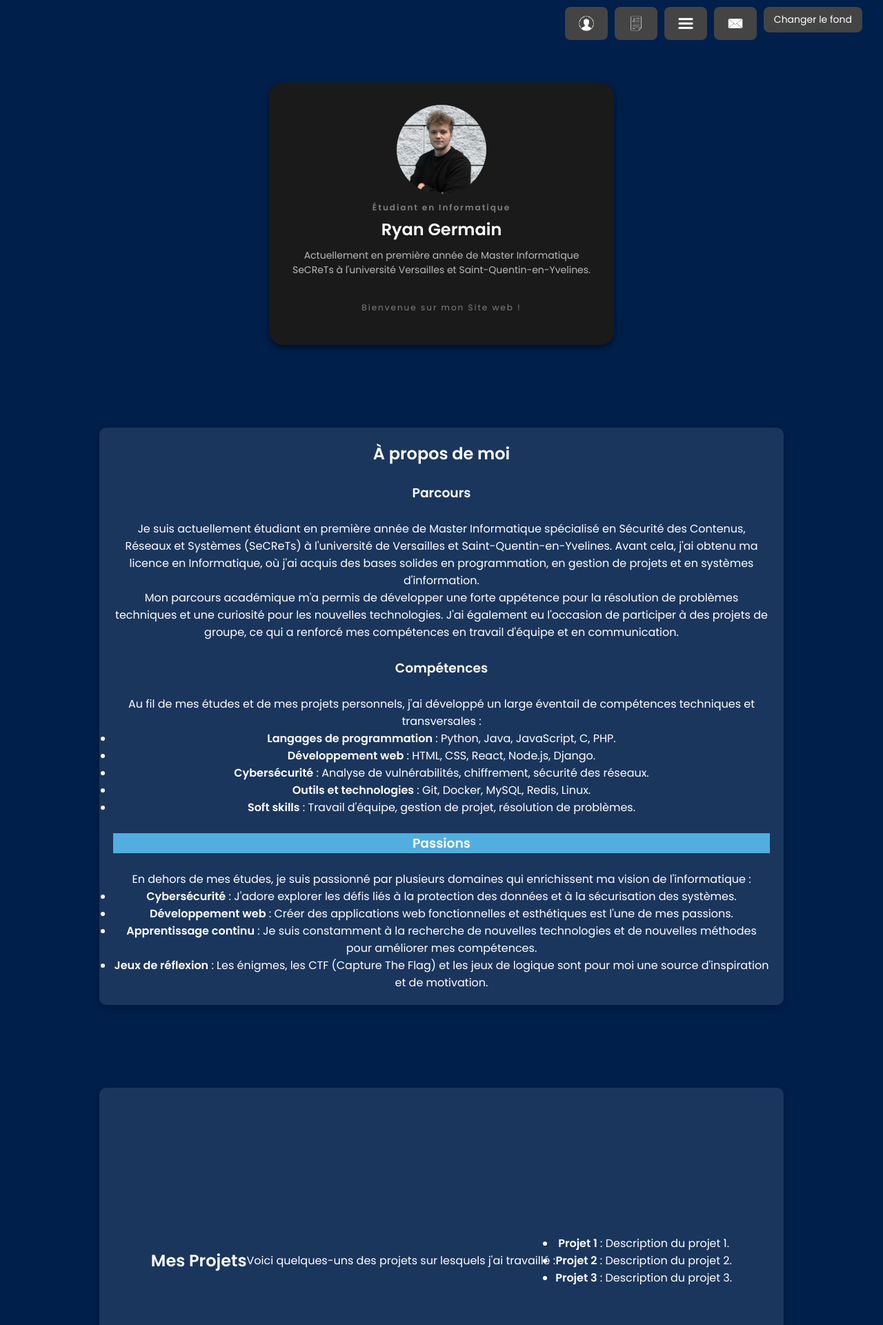
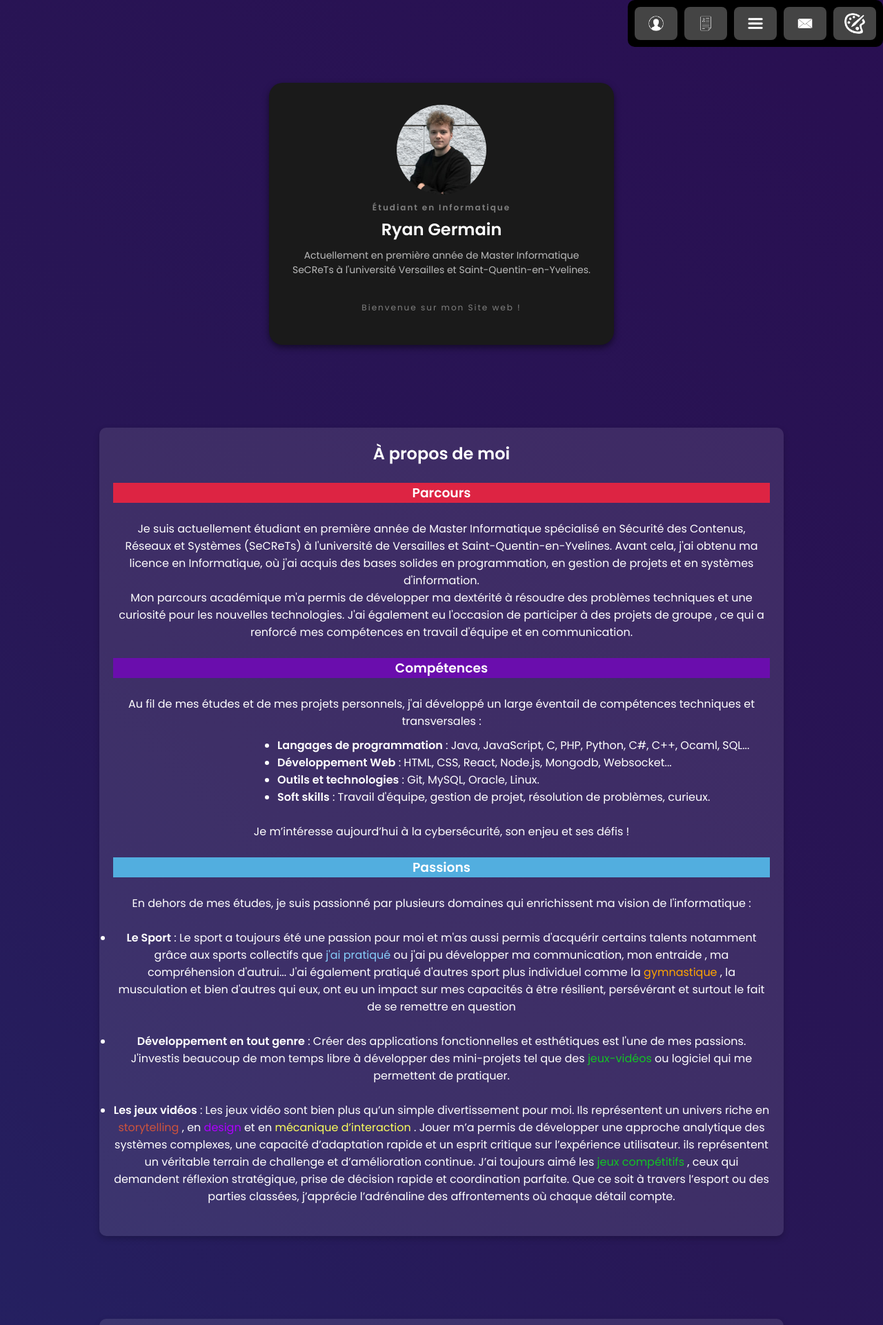
Before and after one commit to NayrGermain/PortfolioRyanGermain, a PHP site: page / in a window 1280 px wide. Shown: the top 1921 px of the page at 69% size. Run offline with PHP 8.4, Linux system fonts and the light colour scheme.

Commit message:
Version a jour du 12/03/2025

```diff
--- a/index.html
+++ b/index.html
@@ -8,7 +8,7 @@
     <script src="script.js"></script>
     <script src="https://ajax.googleapis.com/ajax/libs/jquery/3.7.1/jquery.min.js"></script>
 </head>
-<body id="body">
+<body id="body" class = "gradient-bg">
     <!-- Bannière fixe -->
     <div class="navbar">
         <div class="tooltip">
@@ -19,7 +19,7 @@
         </div>
 
         <div class="tooltip">
-             <a href="cv.pdf" class="nav-btn"><img src="images/cv.png" alt="CV"></a>
+             <a href="cv1.pdf" class="nav-btn"><img src="images/cv.png" alt="CV"></a>
             <span class="tooltip-text">Mon CV</span>
         </div>
 
@@ -36,7 +36,8 @@
         </div>
 
         <div class="tooltip">
-             <button id="toggleTheme" class="nav-btn">Changer le fond</button>
+             <a id="toggleTheme" class="nav-btn"> <img src="images/color.png" alt="color"></a>
+             <span class="tooltip-text">Changer le fond</span>
         </div>
 
 
@@ -69,28 +70,37 @@
             <h2>À propos de moi</h2>
             </br>
             <!-- Parcours -->
-            <h3>Parcours</h3>
+            <h3 class ="red">Parcours</h3>
         </br>
             <p>
-                Je suis actuellement étudiant en première année de Master Informatique spécialisé en Sécurité des Contenus, Réseaux et Systèmes (SeCReTs) à l'université de Versailles et Saint-Quentin-en-Yvelines. Avant cela, j'ai obtenu ma licence en Informatique, où j'ai acquis des bases solides en programmation, en gestion de projets et en systèmes d'information.
+                Je suis actuellement étudiant en première année de Master Informatique spécialisé en Sécurité des Contenus, Réseaux et Systèmes (SeCReTs) à l'université de Versailles et Saint-Quentin-en-Yvelines.
+                Avant cela, j'ai obtenu ma licence en Informatique, où j'ai acquis des bases solides en programmation, en gestion de projets et en systèmes d'information.
             </p>
             <p>
-                Mon parcours académique m'a permis de développer une forte appétence pour la résolution de problèmes techniques et une curiosité pour les nouvelles technologies. J'ai également eu l'occasion de participer à des projets de groupe, ce qui a renforcé mes compétences en travail d'équipe et en communication.
+                Mon parcours académique m'a permis de développer ma dextérité à résoudre des problèmes techniques
+                et une curiosité pour les nouvelles technologies. J'ai également eu l'occasion de participer à des projets de groupe
+                , ce qui a renforcé mes compétences en travail d'équipe et en communication.
             </p>
         </br>
             <!-- Compétences -->
-            <h3>Compétences</h3>
+            <h3 class ="purple">Compétences</h3>
         </br>
+
             <p>
                 Au fil de mes études et de mes projets personnels, j'ai développé un large éventail de compétences techniques et transversales :
             </p>
+            <div id = "skills">
             <ul>
-                <li><strong>Langages de programmation</strong> : Python, Java, JavaScript, C, PHP.</li>
-                <li><strong>Développement web</strong> : HTML, CSS, React, Node.js, Django.</li>
-                <li><strong>Cybersécurité</strong> : Analyse de vulnérabilités, chiffrement, sécurité des réseaux.</li>
-                <li><strong>Outils et technologies</strong> : Git, Docker, MySQL, Redis, Linux.</li>
-                <li><strong>Soft skills</strong> : Travail d'équipe, gestion de projet, résolution de problèmes.</li>
+                <li><strong>Langages de programmation</strong> : Java, JavaScript, C, PHP, Python, C#, C++, Ocaml, SQL...</li>
+                <li><strong>Développement Web</strong> : HTML, CSS, React, Node.js, Mongodb, Websocket...</li>
+                <li><strong>Outils et technologies</strong> : Git, MySQL, Oracle, Linux.</li>
+                <li><strong>Soft skills</strong> : Travail d'équipe, gestion de projet, résolution de problèmes, curieux.</li>
             </ul>
+        </div>
+        <br>
+        <p>
+            Je m’intéresse aujourd’hui à la cybersécurité, son enjeu et ses défis !
+        </p>
 
         </br>
             <!-- Passions -->
@@ -99,26 +109,96 @@
         <div id="passions" ></div>
             <p>
                 En dehors de mes études, je suis passionné par plusieurs domaines qui enrichissent ma vision de l'informatique :
-            </p>
+            </p></br>
             <ul>
-                <li><strong>Cybersécurité</strong> : J'adore explorer les défis liés à la protection des données et à la sécurisation des systèmes.</li>
-                <li><strong>Développement web</strong> : Créer des applications web fonctionnelles et esthétiques est l'une de mes passions.</li>
-                <li><strong>Apprentissage continu</strong> : Je suis constamment à la recherche de nouvelles technologies et de nouvelles méthodes pour améliorer mes compétences.</li>
-                <li><strong>Jeux de réflexion</strong> : Les énigmes, les CTF (Capture The Flag) et les jeux de logique sont pour moi une source d'inspiration et de motivation.</li>
-            </ul>
+                <li><strong>Le Sport</strong> : Le sport a toujours été une passion pour moi et m'as aussi permis d'acquérir certains talents notamment
+                grâce aux sports collectifs que
+
+                <div class="tooltip">
+                    <a id="sportco"> j'ai pratiqué</a>
+                    <span class="tooltip-text">   Volley-ball 🏐, Basket-Ball 🏀</span>
+               </div>
+
+
+                ou j'ai pu développer ma communication, mon entraide
+            , ma compréhension d'autrui... J'ai également pratiqué d'autres sport plus individuel comme la
+            <div class="tooltip">
+                <a id="gym"> gymnastique</a>
+                <span class="tooltip-text">GAM pour être précis 🤸</span>
+           </div>
+            ,
+
+             la musculation et bien d'autres
+            qui eux, ont eu un impact sur mes capacités à être résilient, persévérant et surtout le fait de se remettre en question </li>
+        </br>
+            <li><strong>Développement en tout genre</strong> : Créer des applications fonctionnelles et esthétiques est l'une de mes passions. J'investis
+                beaucoup de mon temps libre à développer des mini-projets tel que des
+                <div class="tooltip">
+                    <a id="jeux-vidéos"> jeux-vidéos</a>
+                    <span class="tooltip-text">Tetris, Pong, Snake...</br>Tout y passe 🎮</span>
+               </div>
+
+
+                ou logiciel qui me permettent de pratiquer.
+            </li></br>
+                <li><strong>Les jeux vidéos</strong>
+                    : Les jeux vidéo sont bien plus qu’un simple divertissement pour moi.
+                    Ils représentent un univers riche en
+                    <div class="tooltip">
+                        <a id="storytelling"> storytelling</a>
+                        <span class="tooltip-text">The Last of Us (1&2), Life is Strange </span>
+                   </div>
+
+
+                    , en
+
+                    <div class="tooltip">
+                        <a id="design"> design</a>
+                        <span class="tooltip-text">Hollow Knight, Cuphead</span>
+                   </div>
+
+                    et en
+                    <div class="tooltip">
+                        <a id="meca"> mécanique d’interaction</a>
+                        <span class="tooltip-text">Dark Souls & Elden Ring</span>
+                   </div>
+
+
+                    . Jouer m’a permis de développer
+                    une approche analytique des systèmes complexes, une capacité d’adaptation rapide et un esprit critique sur l’expérience utilisateur.
+                    ils représentent un véritable terrain de challenge et d’amélioration continue. J’ai toujours aimé les
+
+                    <div class="tooltip">
+                        <a id="jeux-vidéos">jeux compétitifs</a>
+                        <span class="tooltip-text">La liste est trop longue<br>Pour tous les citer ...</span>
+                   </div>
+
+
+                    ,
+                    ceux qui demandent réflexion stratégique, prise de décision rapide et coordination parfaite. Que ce soit à travers l’esport
+                     ou des parties classées, j’apprécie l’adrénaline des affrontements où chaque détail compte.
+                </li></br>
+               </ul>
         </div>
 
         <!-- Section "Projets" -->
         <div id="projets" class="text-block">
             <h2>Mes Projets</h2>
+            <br>
             <p>
                 Voici quelques-uns des projets sur lesquels j'ai travaillé :
+                <br><span class ="subtitle">Disponible sur mon GitHub et/ou via les liens</span>
             </p>
+            <br>
             <ul>
-                <li><strong>Projet 1</strong> : Description du projet 1.</li>
-                <li><strong>Projet 2</strong> : Description du projet 2.</li>
-                <li><strong>Projet 3</strong> : Description du projet 3.</li>
+                <li><strong><a href ="https://github.com/NayrGermain/VoteMeta" class ="white">VoteMeta</a></strong> : Plateforme de vote complètement anonyme</li>
+                <li><strong><a href ="https://github.com/NayrGermain/Cave-Game" class ="white">Cave Game </a></strong> : Jeu d'extraction de mineurs dans une grotte</li>
+                <li><strong><a href ="https://github.com/NayrGermain/PlatformGame" class ="white">Platform Game </a></strong> : Jeu de survie et plateforme type Dino T-Rex</li>
             </ul>
+            <br><br><br>
+            <p><h4>
+                N'hésitez pas à consulter mon GitHub pour voir d'autres de mes projets</h4>
+            </p>
         </div>
 
         <div id="content_contact">
--- a/script.js
+++ b/script.js
@@ -36,7 +36,10 @@ document.addEventListener("DOMContentLoaded", function () {
     const body = document.body;
     const button = document.getElementById("toggleTheme");
 
-    let isGradient = false;
+    let isGradient = true;
+
+    body.classList.add("gradient-bg");
+
 
     button.addEventListener("click", function () {
         if (isGradient) {
@@ -48,7 +51,4 @@ document.addEventListener("DOMContentLoaded", function () {
         }
         isGradient = !isGradient;
     });
-
-    // ✅ Appliquer directement le mode noir au chargement pour éviter un effet visuel incorrect
-    body.classList.add("black-bg");
 });
--- a/style.css
+++ b/style.css
@@ -3,12 +3,13 @@
 .navbar {
     position: fixed;
     top: 0;
-    right: 20px;
+    right: 0px;
     padding: 10px;
     border-radius: 10px;
     display: flex;
     gap: 10px;
     z-index: 1000;
+    background-color:black;
 }
 
 /* Style des boutons navbar */
@@ -54,7 +55,7 @@
 
 body {
     background:#011f4b; /* Couleur de fond par défaut */
-    background-image: linear-gradient(45deg, #010556, #1c377b, #281756, #2a074d);
+    background-image: linear-gradient(45deg, #011f4b, #1c377b, #281756, #2a074d);
     background-size: 600% 600%;
     color: white;
     display: block;
@@ -197,6 +198,10 @@ body {
 .blue { background-color: #52aedf; }
 .blue:hover { background-color: #005f8f; }
 
+.white { color: rgb(158, 158, 158); }
+.white:hover { color: #c6c6c6; }
+
+
 .purple { background-color: #6a0dad; }
 .purple:hover { background-color: #570a91; }
 
@@ -205,6 +210,25 @@ body {
 
 .dark { background-color: #333; }
 .dark:hover { background-color: #555; }
+
+#gym {color: orange;}
+#gym:hover {color: rgba(255, 166, 0, 0.645);}
+
+#sportco {color : lightskyblue}
+#sportco:hover {color : rgb(69, 106, 129)}
+
+#storytelling {color : rgb(205, 83, 61)}
+#storytelling:hover {color : rgb(105, 43, 33)}
+
+#design {color: rgb(174, 0, 255);}
+#design:hover {color: rgba(126, 7, 106, 0.645);}
+
+#meca {color: rgb(252, 255, 93);}
+#meca:hover {color: rgba(174, 196, 9, 0.645);}
+
+#jeux-vidéos {color: rgb(19, 195, 36);}
+#jeux-vidéos:hover {color: rgba(38, 182, 45, 0.645);}
+
 
 /* Contenu principal */
 #content {
@@ -231,4 +255,11 @@ body {
     justify-content: center;
     margin: 0 auto; /* Centrer le contenu */
     padding: 20px; /* Ajouter un peu de padding */
+    flex-direction: column;
 }
+
+#skills {
+    text-align: left;
+    padding-left: 25%;
+    margin-top: 10px;
+}
```
Also changed, not shown: images/color.png (added), 2 other files.
